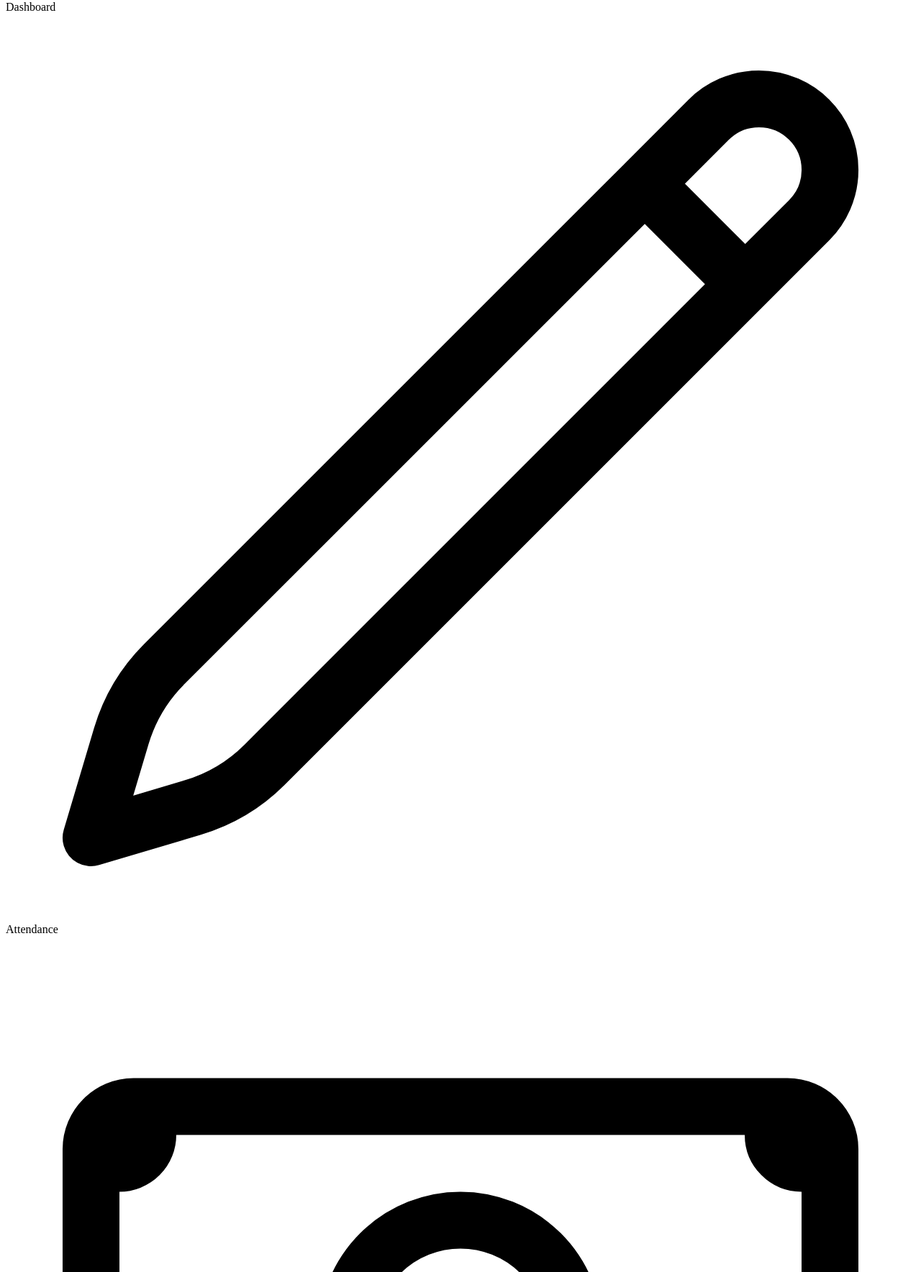
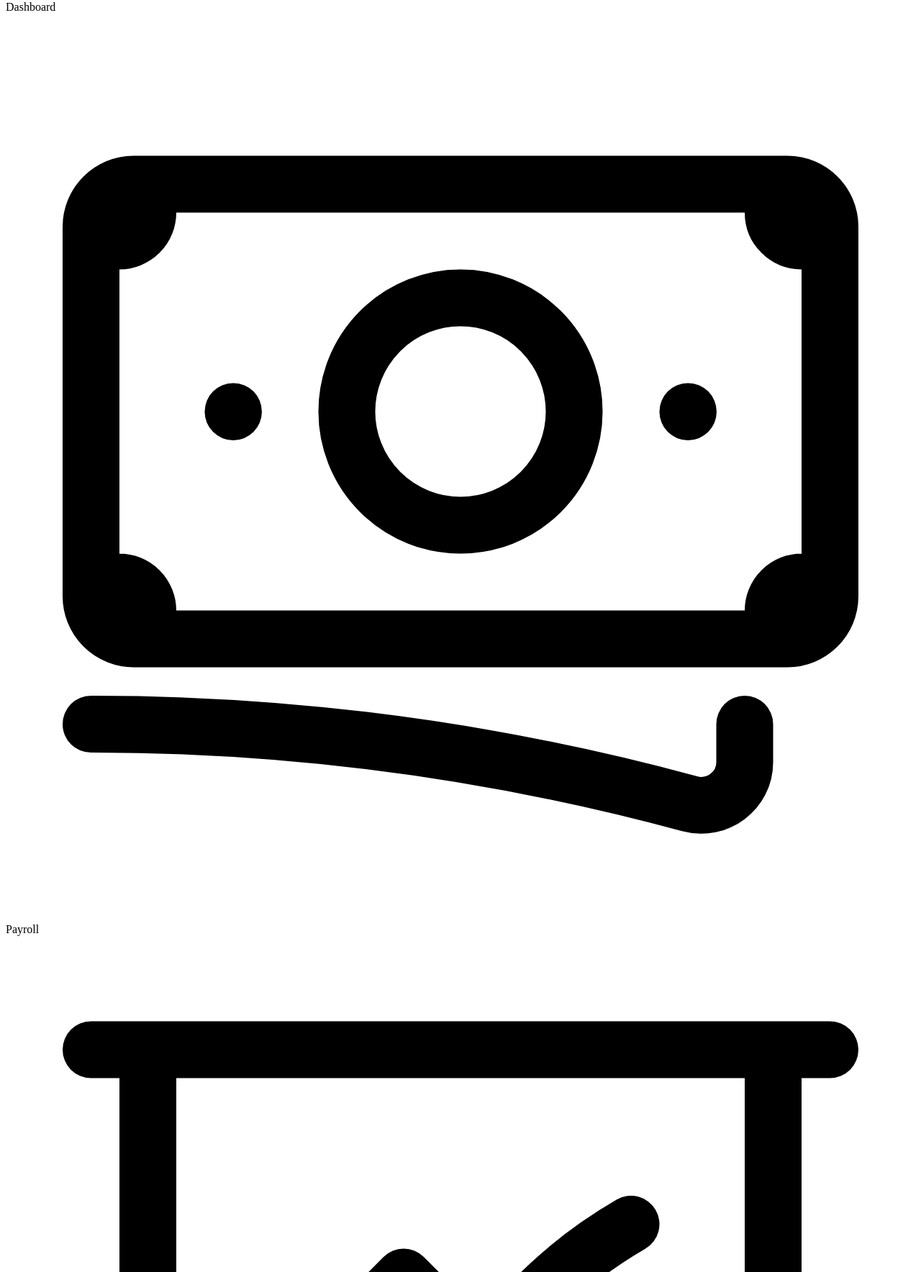
Before and after one commit to billy-jocson/CCS110-Project, a PHP site: page /guestSidePanel.php in a window 1280 px wide. Shown: the part 1271-3039 px from the top of the page at 72% size. Run offline with PHP 8.4, Linux system fonts and the light colour scheme.

Commit message:
UI Updates

```diff
--- a/components/guestSidePanel.php
+++ b/components/guestSidePanel.php
@@ -5,15 +5,6 @@
             d="m2.25 12 8.954-8.955c.44-.439 1.152-.439 1.591 0L21.75 12M4.5 9.75v10.125c0 .621.504 1.125 1.125 1.125H9.75v-4.875c0-.621.504-1.125 1.125-1.125h2.25c.621 0 1.125.504 1.125 1.125V21h4.125c.621 0 1.125-.504 1.125-1.125V9.75M8.25 21h8.25" />
     </svg>
     Dashboard
-</a>
-<a class="p-2 rounded-lg ps-3 flex items-center gap-2 hover:bg-zinc-800 transition-all">
-    <svg xmlns="http://www.w3.org/2000/svg" fill="none" viewBox="0 0 24 24" stroke-width="1.5" stroke="currentColor"
-        class="size-5">
-        <path stroke-linecap="round" stroke-linejoin="round"
-            d="m16.862 4.487 1.687-1.688a1.875 1.875 0 1 1 2.652 2.652L6.832 19.82a4.5 4.5 0 0 1-1.897 1.13l-2.685.8.8-2.685a4.5 4.5 0 0 1 1.13-1.897L16.863 4.487Zm0 0L19.5 7.125" />
-    </svg>
-
-    Attendance
 </a>
 <a class="p-2 rounded-lg ps-3 flex items-center gap-2 hover:bg-zinc-800 transition-all">
     <svg xmlns="http://www.w3.org/2000/svg" fill="none" viewBox="0 0 24 24" stroke-width="1.5" stroke="currentColor"
--- a/components/sidebar.php
+++ b/components/sidebar.php
@@ -13,11 +13,10 @@
         <?php $_SESSION['username'] == "admin" ? include('adminSidePanel.php') : include('guestSidePanel.php') ?>
     </nav>
 
-    <div class="mt-auto p-5 flex gap-4">
+    <div class="mt-auto p-5 flex gap-4 items-center">
         <img src="../assets/DefaultPFP.png" alt="" class="rounded-full w-10 h-10 aspect-square object-cover">
         <div class="flex flex-col">
             <?php echo "<p class='text-slate-50 font-bold'>$_SESSION[username]</p>" ?>
-            <?php echo "<p class='text-slate-50 italic text-sm'>Administrator</p>" ?>
         </div>
     </div>
 </div>
--- a/pages/adminDashboard.php
+++ b/pages/adminDashboard.php
@@ -64,7 +64,7 @@ $totalEmployees = $countResult->fetch_assoc()['total'];
             </div>
         </main>
     </div>
-    Z
+
     <?php include('../components/addEmployeeModal.php'); ?>
 
     <?php if (isset($_GET['success'])): ?>
```
